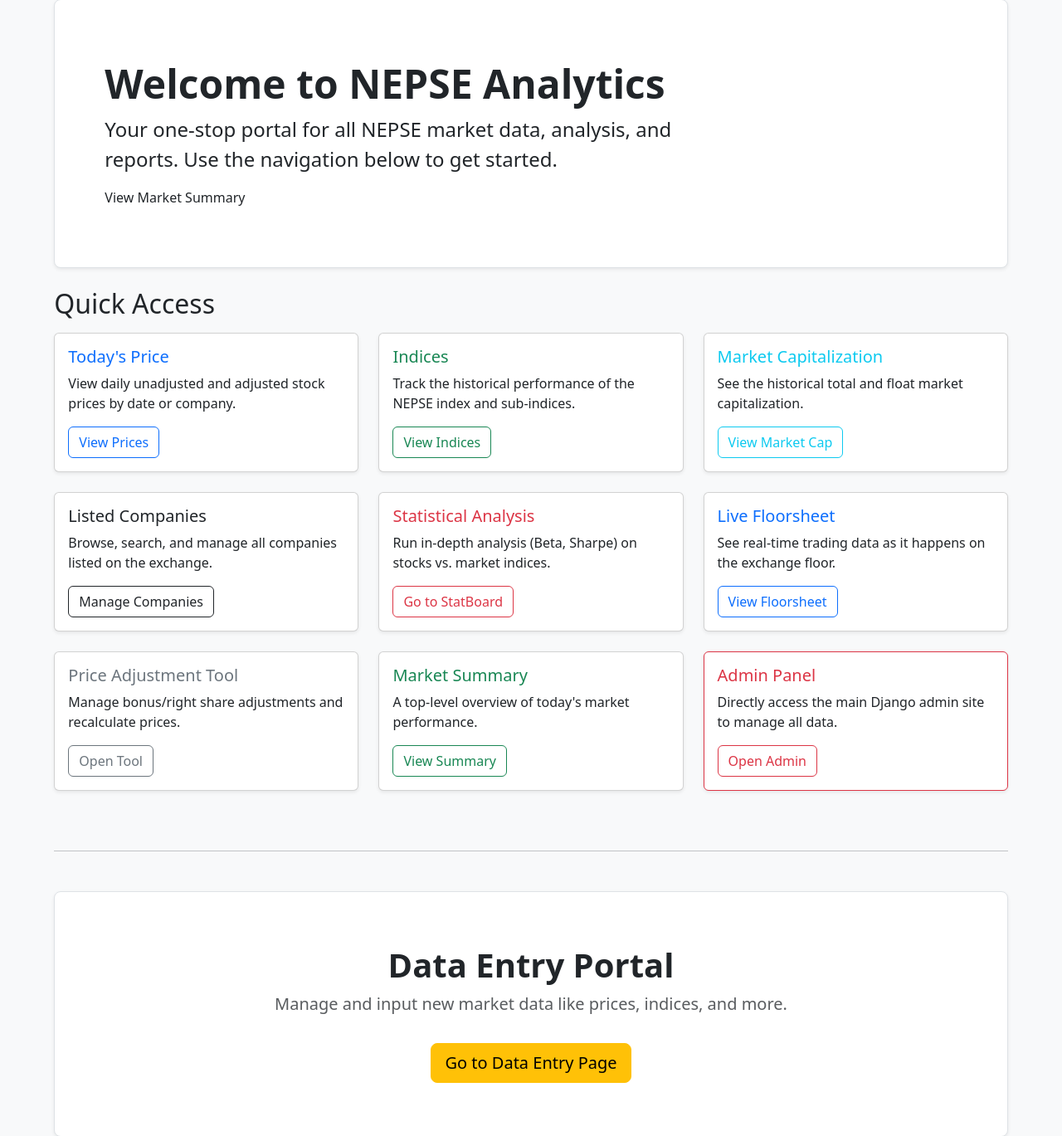
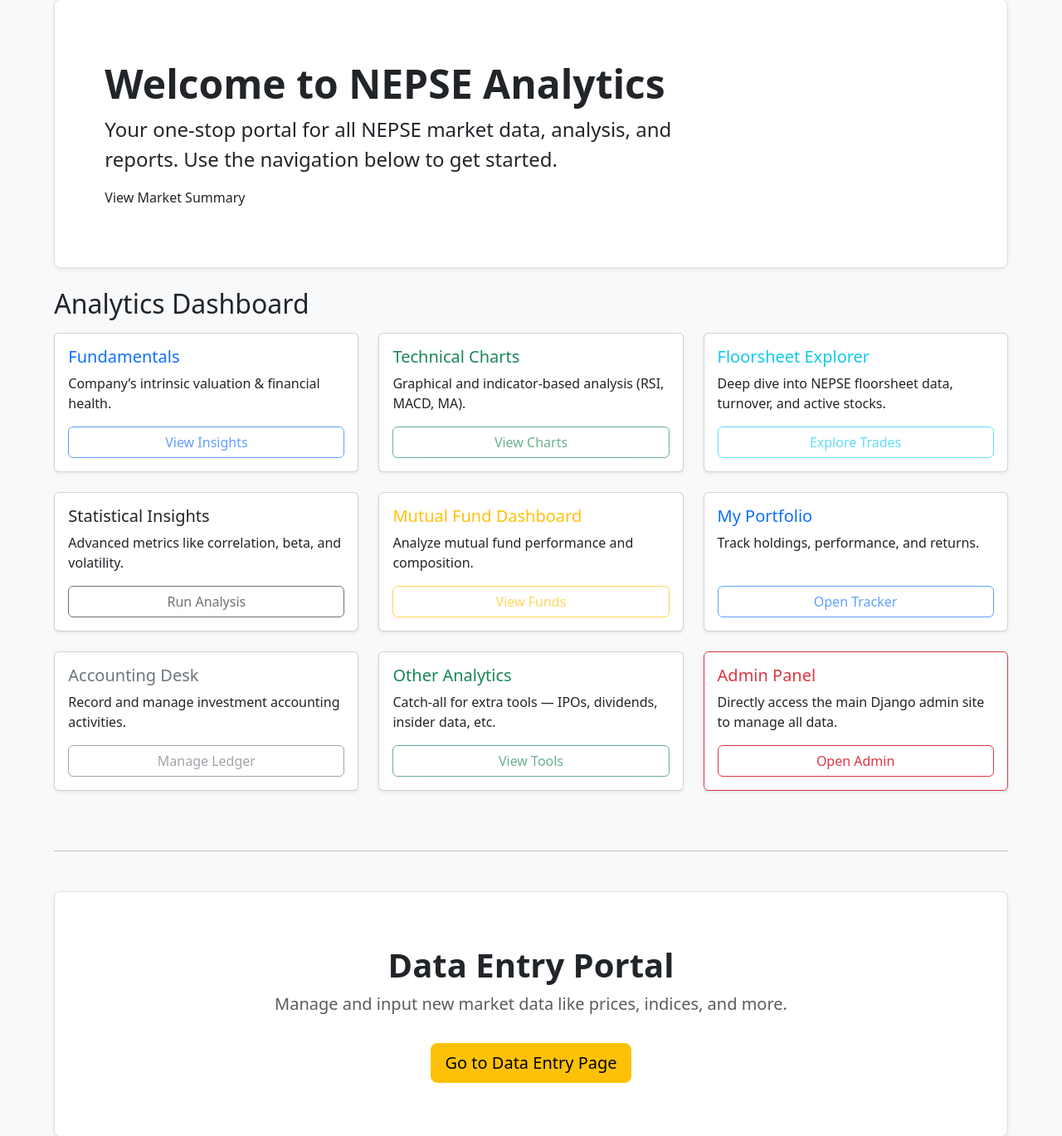
Before and after one commit to AURAS505/nepse_analytics, a Django app: page / in a window 1280 px wide. Shown: the part 81-1450 px from the top of the page at 83% size. Run offline with Django 5.2, Linux system fonts and the light colour scheme.

Commit message:
Initial commit

```diff
--- a/core/templates/core/home.html
+++ b/core/templates/core/home.html
@@ -14,100 +14,101 @@
             </div>
         </div>
 
-        <h2 class="mb-3">Quick Access</h2>
+        <h2 class="mb-3">Analytics Dashboard</h2>
         <div class="row">
 
             <div class="col-lg-4 col-md-6 mb-4">
                 <div class="card h-100 shadow-sm">
-                    <div class="card-body">
-                        <h5 class="card-title text-primary">Today's Price</h5>
-                        <p class="card-text">View daily unadjusted and adjusted stock prices by date or company.</p>
-                        <a href="{% url 'nepse_data:todays_price' %}" class="btn btn-outline-primary">View Prices</a>
+                    <div class="card-body d-flex flex-column">
+                        <h5 class="card-title text-primary">Fundamentals</h5>
+                        <p class="card-text">Company’s intrinsic valuation & financial health.</p>
+                        <a href="#" class="btn btn-outline-primary mt-auto disabled">View Insights</a>
                     </div>
                 </div>
             </div>
 
             <div class="col-lg-4 col-md-6 mb-4">
                 <div class="card h-100 shadow-sm">
-                    <div class="card-body">
-                        <h5 class="card-title text-success">Indices</h5>
-                        <p class="card-text">Track the historical performance of the NEPSE index and sub-indices.</p>
-                        <a href="#" class="btn btn-outline-success">View Indices</a>
+                    <div class="card-body d-flex flex-column">
+                        <h5 class="card-title text-success">Technical Charts</h5>
+                        <p class="card-text">Graphical and indicator-based analysis (RSI, MACD, MA).</p>
+                        <a href="#" class="btn btn-outline-success mt-auto disabled">View Charts</a>
                     </div>
                 </div>
             </div>
 
             <div class="col-lg-4 col-md-6 mb-4">
                 <div class="card h-100 shadow-sm">
-                    <div class="card-body">
-                        <h5 class="card-title text-info">Market Capitalization</h5>
-                        <p class="card-text">See the historical total and float market capitalization.</p>
-                        <a href="#" class="btn btn-outline-info">View Market Cap</a>
+                    <div class="card-body d-flex flex-column">
+                        <h5 class="card-title text-info">Floorsheet Explorer</h5>
+                        <p class="card-text">Deep dive into NEPSE floorsheet data, turnover, and active stocks.</p>
+                        <a href="#" class="btn btn-outline-info mt-auto disabled">Explore Trades</a>
                     </div>
                 </div>
             </div>
 
             <div class="col-lg-4 col-md-6 mb-4">
                 <div class="card h-100 shadow-sm">
-                    <div class="card-body">
-                        <h5 class="card-title text-dark">Listed Companies</h5>
-                        <p class="card-text">Browse, search, and manage all companies listed on the exchange.</p>
-                        <a href="{% url 'listed_companies:list' %}" class="btn btn-outline-dark">Manage Companies</a>
+                    <div class="card-body d-flex flex-column">
+                        <h5 class="card-title text-dark">Statistical Insights</h5>
+                        <p class="card-text">Advanced metrics like correlation, beta, and volatility.</p>
+                        <a href="#" class="btn btn-outline-dark mt-auto disabled">Run Analysis</a>
                     </div>
                 </div>
             </div>
 
             <div class="col-lg-4 col-md-6 mb-4">
                 <div class="card h-100 shadow-sm">
-                    <div class="card-body">
-                        <h5 class="card-title text-danger">Statistical Analysis</h5>
-                        <p class="card-text">Run in-depth analysis (Beta, Sharpe) on stocks vs. market indices.</p>
-                        <a href="#" class="btn btn-outline-danger">Go to StatBoard</a>
+                    <div class="card-body d-flex flex-column">
+                        <h5 class="card-title text-warning">Mutual Fund Dashboard</h5>
+                        <p class="card-text">Analyze mutual fund performance and composition.</p>
+                        <a href="#" class="btn btn-outline-warning mt-auto disabled">View Funds</a>
                     </div>
                 </div>
             </div>
 
             <div class="col-lg-4 col-md-6 mb-4">
                 <div class="card h-100 shadow-sm">
-                    <div class="card-body">
-                        <h5 class="card-title text-primary">Live Floorsheet</h5>
-                        <p class="card-text">See real-time trading data as it happens on the exchange floor.</p>
-                        <a href="#" class="btn btn-outline-primary">View Floorsheet</a>
+                    <div class="card-body d-flex flex-column">
+                        <h5 class="card-title text-primary">My Portfolio</h5>
+                        <p class="card-text">Track holdings, performance, and returns.</p>
+                        <a href="#" class="btn btn-outline-primary mt-auto disabled">Open Tracker</a>
                     </div>
                 </div>
             </div>
 
             <div class="col-lg-4 col-md-6 mb-4">
                 <div class="card h-100 shadow-sm">
-                    <div class="card-body">
-                        <h5 class="card-title text-secondary">Price Adjustment Tool</h5>
-                        <p class="card-text">Manage bonus/right share adjustments and recalculate prices.</p>
-                        <a href="#" class="btn btn-outline-secondary">Open Tool</a>
+                    <div class="card-body d-flex flex-column">
+                        <h5 class="card-title text-secondary">Accounting Desk</h5>
+                        <p class="card-text">Record and manage investment accounting activities.</p>
+                        <a href="#" class="btn btn-outline-secondary mt-auto disabled">Manage Ledger</a>
                     </div>
                 </div>
             </div>
 
             <div class="col-lg-4 col-md-6 mb-4">
                 <div class="card h-100 shadow-sm">
-                    <div class="card-body">
-                        <h5 class="card-title text-success">Market Summary</h5>
-                        <p class="card-text">A top-level overview of today's market performance.</p>
-                        <a href="#" class="btn btn-outline-success">View Summary</a>
+                    <div class="card-body d-flex flex-column">
+                        <h5 class="card-title text-success">Other Analytics</h5>
+                        <p class="card-text">Catch-all for extra tools — IPOs, dividends, insider data, etc.</p>
+                        <a href="#" class="btn btn-outline-success mt-auto disabled">View Tools</a>
                     </div>
                 </div>
             </div>
 
             <div class="col-lg-4 col-md-6 mb-4">
                 <div class="card h-100 shadow-sm border-danger">
-                    <div class="card-body">
+                    <div class="card-body d-flex flex-column">
                         <h5 class="card-title text-danger">Admin Panel</h5>
                         <p class="card-text">Directly access the main Django admin site to manage all data.</p>
-                        <a href="/admin/" class="btn btn-outline-danger" target="_blank">Open Admin</a>
+                        <a href="/admin/" class="btn btn-outline-danger mt-auto" target="_blank">Open Admin</a>
                     </div>
                 </div>
             </div>
 
         </div> <hr class="my-5">
+
         <div class="p-5 mb-4 bg-white rounded-3 shadow-sm border text-center">
             <div class="container-fluid py-3">
                 <h2 class="display-6 fw-bold">Data Entry Portal</h2>
@@ -118,4 +119,6 @@
                 </a>
             </div>
         </div>
-        </div> </div> {% endblock %}
+    </div>
+</div>
+{% endblock %}
```
